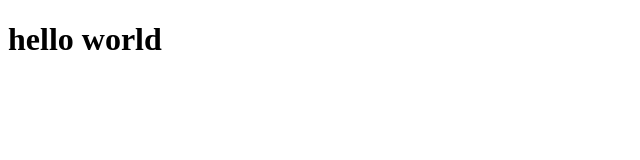
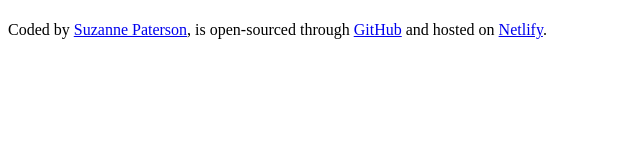
Before and after one commit to suzanne301/my-weather-app-original, a plain HTML site: page index.html in a window 1280 px wide. Shown: the whole page, without its empty margins (0-640 px from the left). Drawn offline with Linux system fonts and the light colour scheme.

Commit message:
added links to the footer

```diff
--- a/index.html
+++ b/index.html
@@ -1,13 +1,27 @@
 <!DOCTYPE html>
 <html lang="en">
+
 <head>
   <meta charset="UTF-8">
   <meta http-equiv="X-UA-Compatible" content="IE=edge">
   <meta name="viewport" content="width=device-width, initial-scale=1.0">
   <title>My Weather App</title>
 </head>
+
 <body>
-  <h1>hello world
-  </h1>
+  <header>
+
+  </header>
+  <main>
+    <h1></h1>
+
+  </main>
+  <footer>
+    Coded by
+    <a href="https://github.com/suzanne301" target="blank">Suzanne Paterson</a>, is open-sourced through
+    <a href="https://github.com/suzanne301/my-weather-app" target="_blank">GitHub</a>
+    and hosted on <a href="https://weather-app-by-suzanne.netlify.app" target="_blank">Netlify</a>.
+  </footer>
 </body>
+
 </html>
```
Also changed, not shown: ._index.html.
